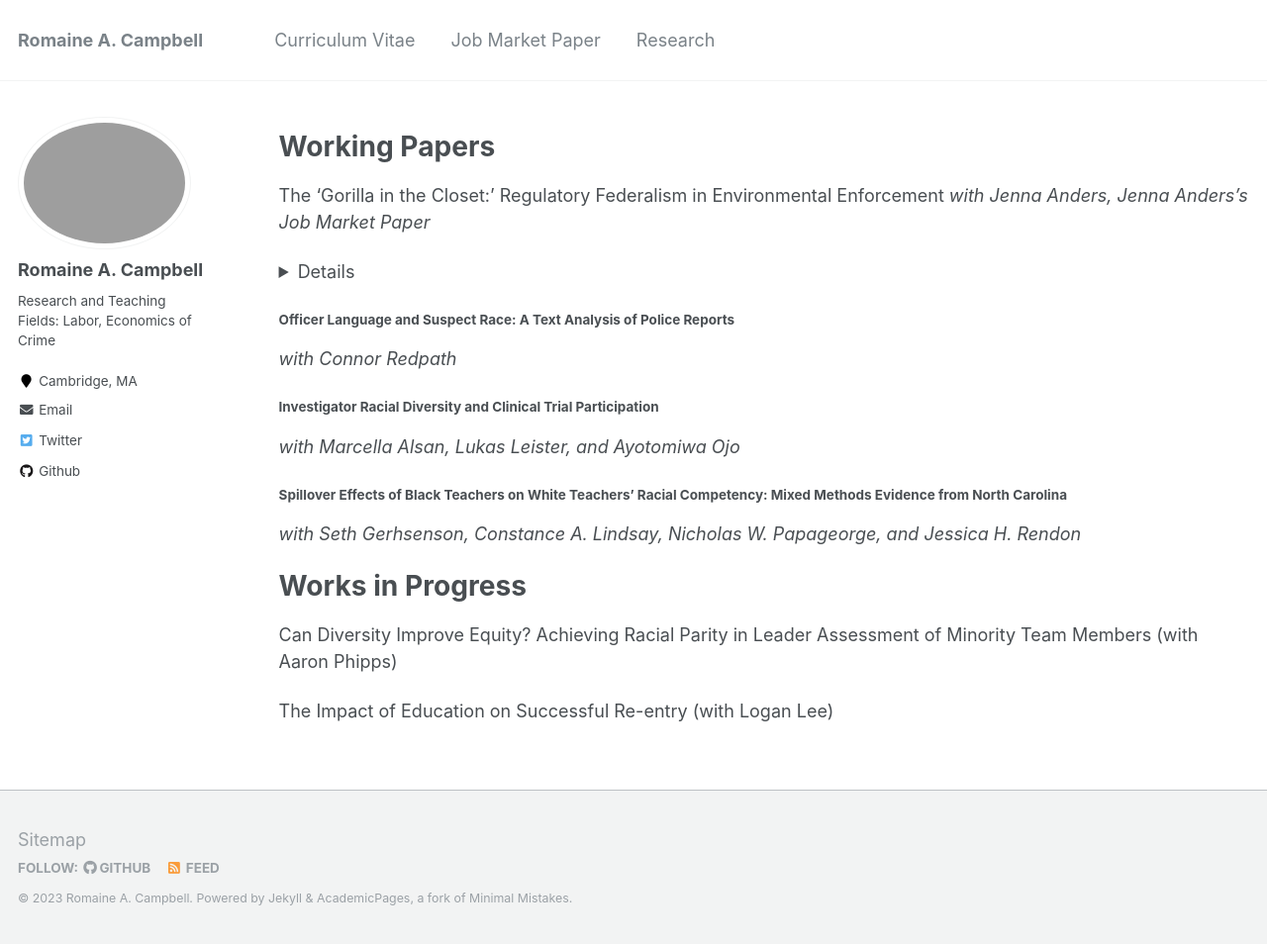
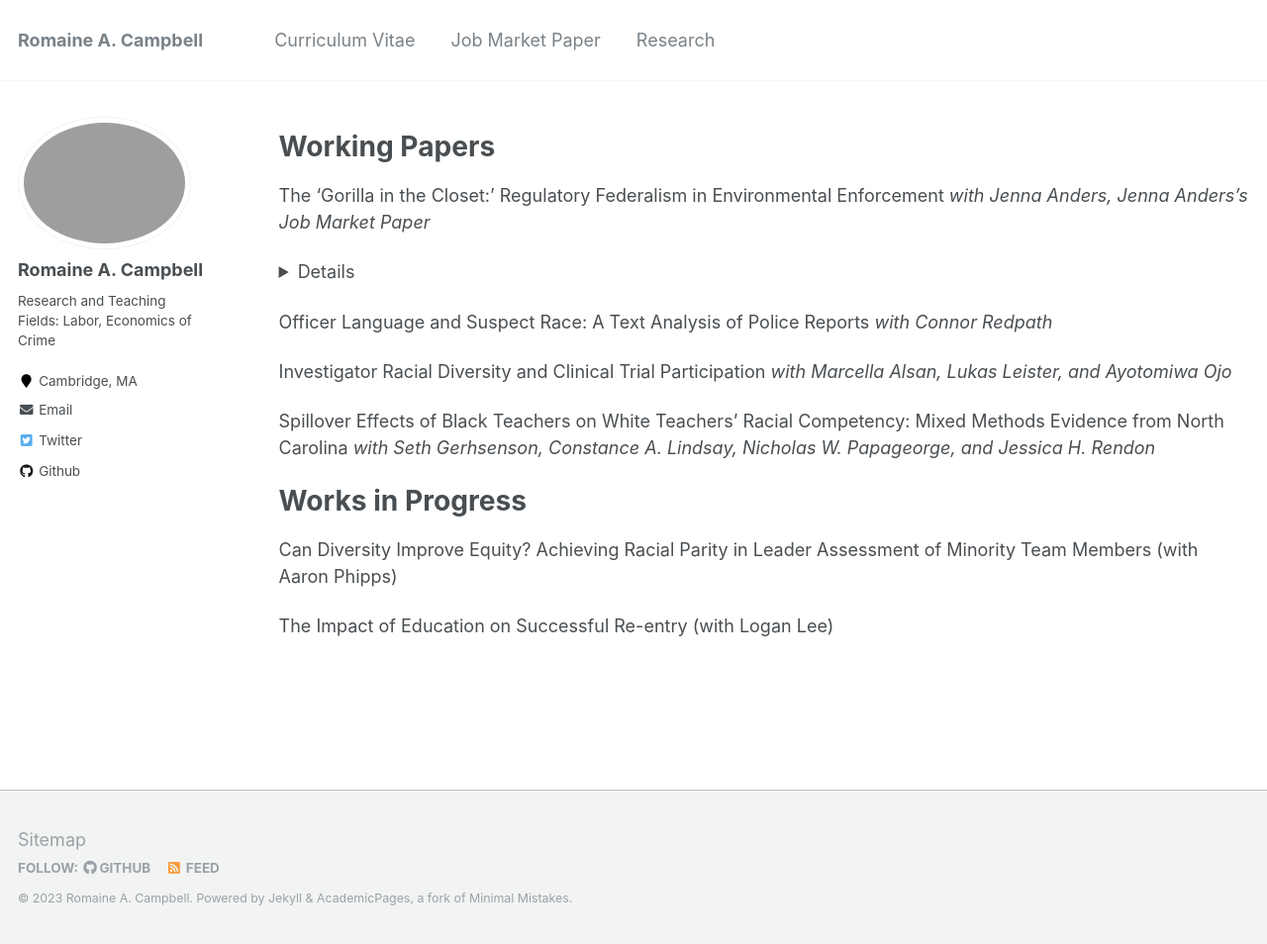
Before and after one commit to romainecampbell/romainecampbell.github.io, a Jekyll site: the page built from _pages/research.md, in a window 1280 px wide and 954 px high. Shown: the whole window at 99% size. Built offline with Jekyll 4.4.1, drawn with Linux system fonts in a browser that asks for light colours.

```diff
--- a/_pages/research.md
+++ b/_pages/research.md
@@ -15,13 +15,13 @@ The ‘Gorilla in the Closet:’ Regulatory Federalism in Environmental Enforcem
       Will be posted soon.
     </details>
 
-#### Officer Language and Suspect Race: A Text Analysis of Police Reports
+Officer Language and Suspect Race: A Text Analysis of Police Reports
   *with Connor Redpath*
 
-#### Investigator Racial Diversity and Clinical Trial Participation
+Investigator Racial Diversity and Clinical Trial Participation
   *with Marcella Alsan, Lukas Leister, and Ayotomiwa Ojo*
 
-#### Spillover Effects of Black Teachers on White Teachers’ Racial Competency: Mixed Methods Evidence from North Carolina
+Spillover Effects of Black Teachers on White Teachers’ Racial Competency: Mixed Methods Evidence from North Carolina
   *with Seth Gerhsenson, Constance A. Lindsay, Nicholas W. Papageorge, and Jessica H. Rendon*
 
 
```
